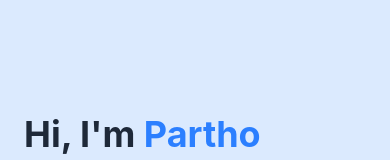
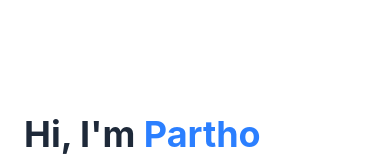
Before and after one commit to partho-31/Portfolio, a React (Vite) app: page / in a window 390 px wide. Shown: the top 160 px of the page. Built offline with nearby package versions, Linux system fonts and the light colour scheme; some icons are missing.

Commit message:
Responsiveness updated

```diff
--- a/src/layouts/Navbar.jsx
+++ b/src/layouts/Navbar.jsx
@@ -142,7 +142,7 @@
           component="nav"
           position="static"
           sx={{
-            backgroundColor: "rgba(219, 234, 254, 1)",
+            backgroundColor: "rgba(275, 275, 275, 0)",
             color: "black",
             boxShadow: "0 2px 10px rgba(0,0,0,0)",
             pt: 2,
--- a/src/pages/HomePage.jsx
+++ b/src/pages/HomePage.jsx
@@ -15,7 +15,7 @@
     contactRef,
   } = useOutletContext();
   return (
-    <div className=" bg-blue-100">
+    <div className="">
       <HeroSection contactRef={contactRef} />
       <AboutSection aboutRef={aboutRef} />
       <EducationSection educationRef={educationRef} />
```
Also changed, not shown: src/components/heroSec/HeroSection.jsx (line endings or trailing spaces), 1 other file (tests, documents, lock files or other folders).
